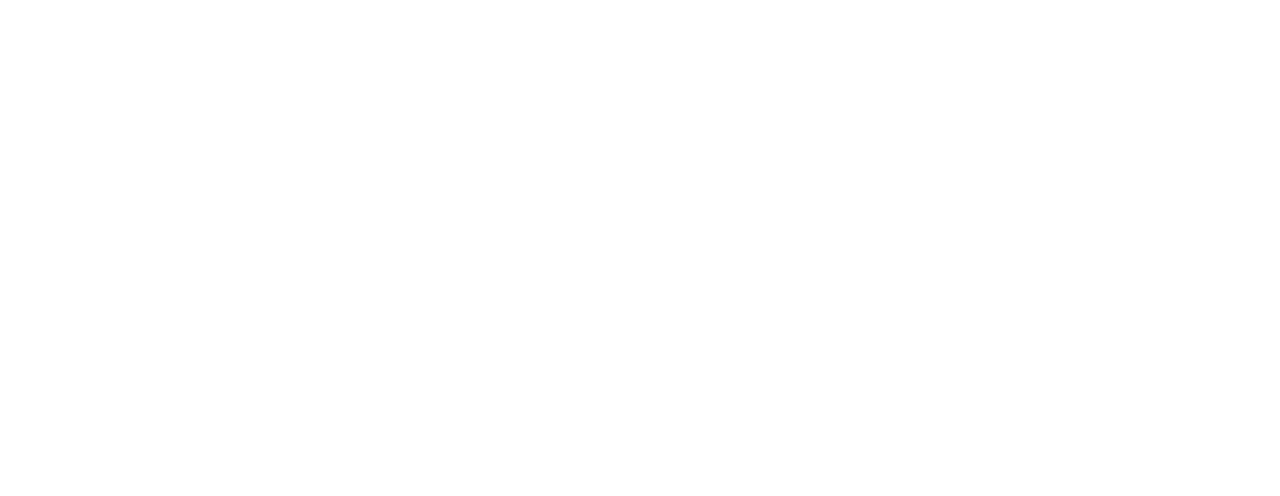
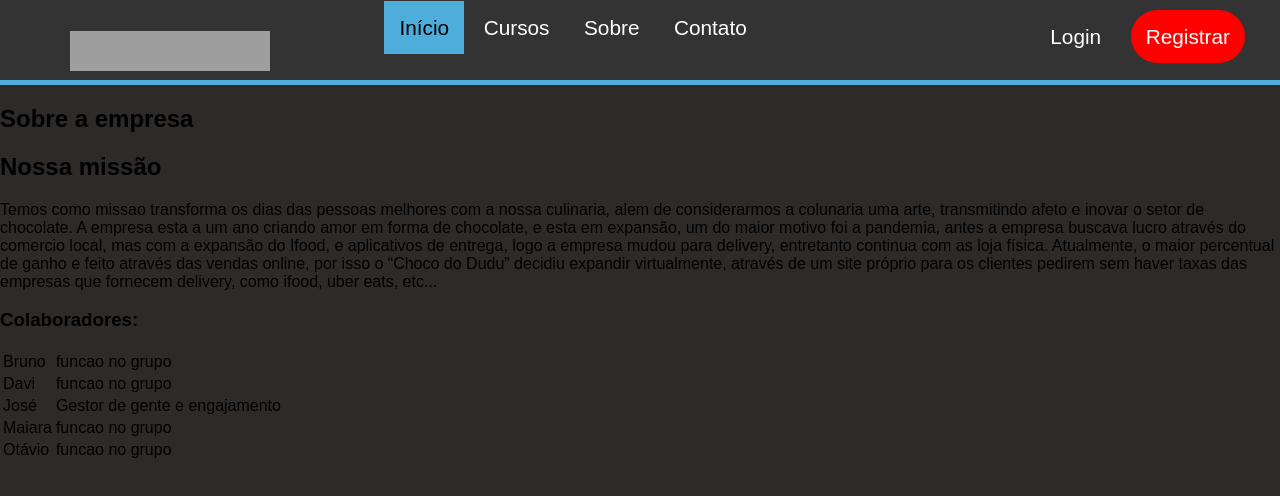
Before and after one commit to elguesabal/Trabalho-em-grupo, a plain HTML site: page quem-somos-nos.html in a window 1280 px wide. Drawn offline with Linux system fonts and the light colour scheme; grey boxes are pictures that could not be loaded.

Commit message:
Add files via upload

```diff
--- a/quem-somos-nos.html
+++ b/quem-somos-nos.html
@@ -2,12 +2,61 @@
 <html lang="pt-br">
 <head>
     <meta charset="UTF-8">
-    <link rel="style" href="css/style.css">
-    <title>     </title>
+    <link rel="stylesheet" href="css/style.css">
+    <title>Choco</title>
 </head>
 <body>
 
-    <!--aki falamos sobre nossa empresa e aproveitamos pra colocar os nomes dos membros dos grupos-->
+<header class="cabecalho">
+    <figure class="logo"> <!--troquei div por figure-->
+        <a href="#inicio">
+            <img src="http://files.cod3r.com.br/curso-web/logo.png" alt="Logo" height="40px" and width="200px" />
+        </a>
+    </figure> <!--troquei div por figure-->
+    <button class="menu-toggle">
+        <i class="fa fa-lg fa-bars"></i>
+    </button>
+    <nav class="menu">
+        <ul>
+            <li>
+                <a href="#inicio" class="selected">Início</a>
+            </li>
+            <li>
+                <a href="#cursos">Cursos</a>
+            </li>
+            <li>
+                <a href="#sobre">Sobre</a>
+            </li>
+            <li>
+                <a href="#contato">Contato</a>
+            </li>
+        </ul>
+    </nav>
+    <aside class="autenticacao">
+        <a href="#login">Login</a>
+        <a href="#registar" class="botao destaque">Registrar</a>
+    </aside>
+</header>
+
+
+<section id="corpo"> <!--tudo q esta entre section id="copor" vai ficar do lado esquerdo-->
+<h1>Sobre a empresa</h1>
+<h2>Nossa missão</h2>
+
+<p class="missao">Temos como missao transforma os dias das pessoas melhores com a nossa culinaria, alem de considerarmos a colunaria uma arte, transmitindo afeto e inovar o setor de chocolate. A empresa esta a um ano criando amor em forma de chocolate, e esta em expansão, um do maior motivo foi a pandemia, antes a empresa buscava lucro através do comercio local, mas com a expansão do Ifood, e aplicativos de entrega, logo a empresa mudou para delivery, entretanto continua com as loja física. Atualmente, o maior percentual de ganho e feito através das vendas online, por isso o “Choco do Dudu” decidiu expandir virtualmente, através de um site próprio para os clientes pedirem sem haver taxas das empresas que fornecem delivery, como ifood, uber eats, etc...</p>
+</section>
+
+
+<h3 class="colaboradores">Colaboradores:</h3>
+
+<table id="tabela">
+
+    <tr><td class="ce">Bruno</td><td class="cd">funcao no grupo</td></tr>
+    <tr><td class="ce">Davi</td><td class="cd">funcao no grupo</td></tr>
+    <tr><td class="ce">José</td><td class="cd">Gestor de gente e engajamento</td></tr>
+    <tr><td class="ce">Maiara</td><td class="cd">funcao no grupo</td></tr>
+    <tr><td class="ce">Otávio</td><td class="cd">funcao no grupo</td></tr>
+    </table>
 
 </body>
 </html>
```
